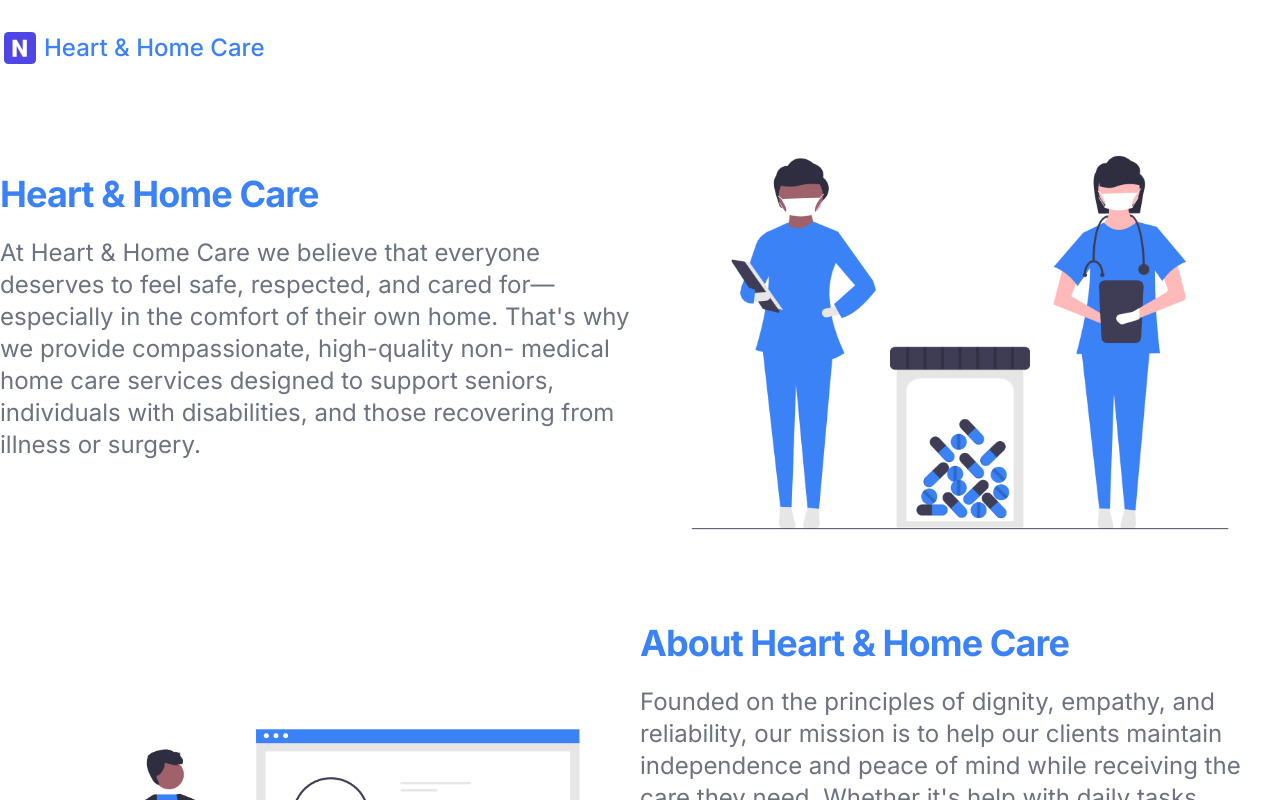
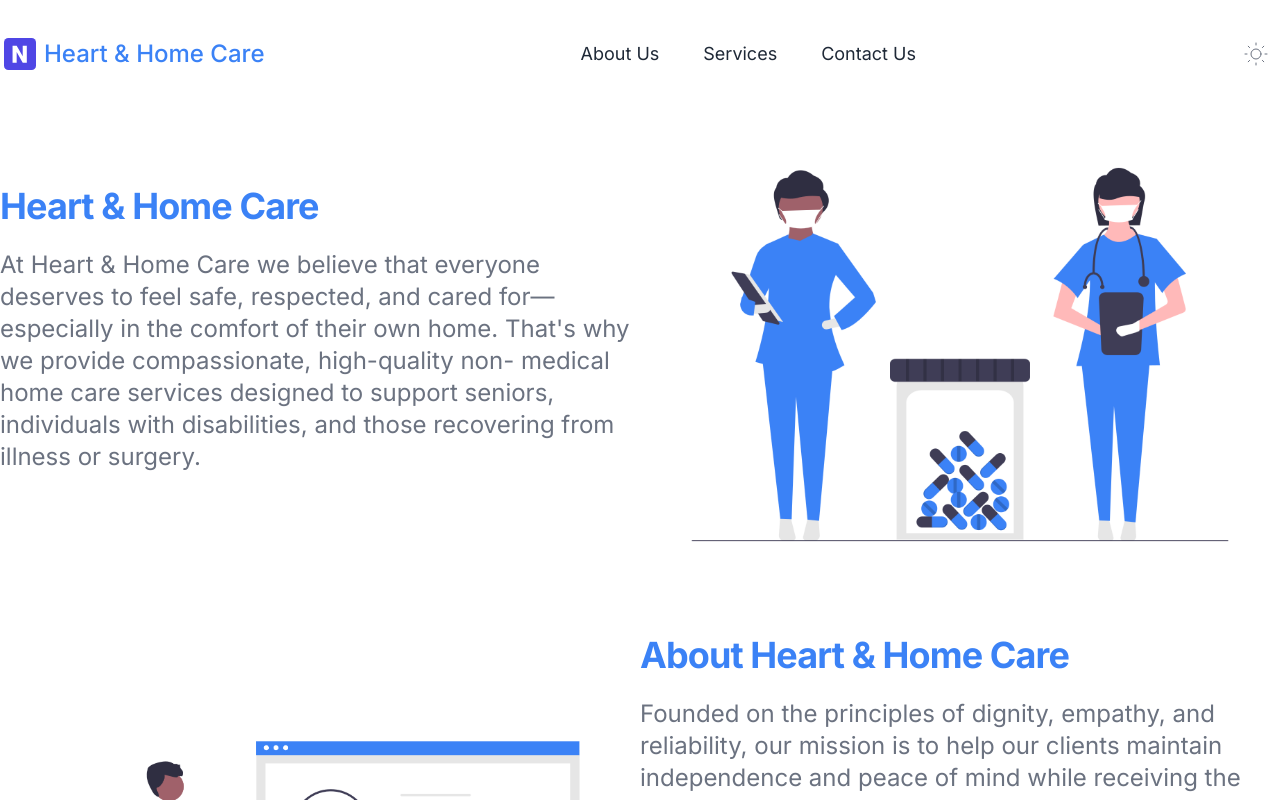
Before and after one commit to artoodeeto/twonet_site, a Next.js app: page / in a window 1280 px wide. Shown: the top 800 px of the page. Built offline with nearby package versions, Linux system fonts and the light colour scheme.

Commit message:
fixed nav

```diff
--- a/src/components/Contact.tsx
+++ b/src/components/Contact.tsx
@@ -8,7 +8,7 @@ const Contact = () => {
   return (
     <Container className="flex flex-wrap">
       <div
-        id="about"
+        id="contact"
         className="flex items-center justify-center w-full lg:w-1/2"
       >
         <div className="">
--- a/src/components/Navbar.tsx
+++ b/src/components/Navbar.tsx
@@ -3,6 +3,7 @@ import Link from "next/link";
 import ThemeChanger from "./DarkSwitch";
 import Image from "next/image";
 import {Disclosure} from "@headlessui/react";
+
 export const Navbar = () => {
   const navigation = [
     {
@@ -23,7 +24,7 @@ export const Navbar = () => {
     <div className="w-full">
       <nav className="container relative flex flex-wrap items-center justify-between p-8 mx-auto lg:justify-between xl:px-1">
         {/* Logo  */}
-        <Link href="/">
+        <Link href="#">
           <span className="flex items-center space-x-2 text-2xl font-medium text-blue-500 dark:text-gray-100">
             <span>
               <Image
@@ -37,12 +38,26 @@ export const Navbar = () => {
             <span>Heart & Home Care</span>
           </span>
         </Link>
+
+        {/* get started  */}
+        <div className="gap-3 nav__item mr-2 lg:flex ml-auto lg:ml-0 lg:order-2">
+          <ThemeChanger />
+          {/* <div className="hidden mr-3 lg:flex nav__item">
+            <Link
+              href="/"
+              className="px-6 py-2 text-white bg-blue-600 rounded-md md:ml-5"
+            >
+              Get Started
+            </Link>
+          </div> */}
+        </div>
+
         {/* <Disclosure>
           {({open}) => (
             <>
               <Disclosure.Button
                 aria-label="Toggle Menu"
-                className="px-2 py-1 text-gray-500 rounded-md lg:hidden hover:text-indigo-500 focus:text-indigo-500 focus:bg-indigo-100 focus:outline-none dark:text-gray-300 dark:focus:bg-trueGray-700"
+                className="px-2 py-1 text-gray-500 rounded-md lg:hidden hover:text-blue-500 focus:text-blue-500 focus:bg-blue-100 focus:outline-none dark:text-gray-300 dark:focus:bg-trueGray-700"
               >
                 <svg
                   className="w-6 h-6 fill-current"
@@ -70,15 +85,15 @@ export const Navbar = () => {
                   {navigation.map((item, index) => (
                     <Link
                       key={index}
-                      href="/"
-                      className="w-full px-4 py-2 -ml-4 text-gray-500 rounded-md dark:text-gray-300 hover:text-indigo-500 focus:text-indigo-500 focus:bg-indigo-100 dark:focus:bg-gray-800 focus:outline-none"
+                      href={`${item.href}`}
+                      className="w-full px-4 py-2 -ml-4 text-gray-500 rounded-md dark:text-gray-300 hover:text-blue-500 focus:text-blue-500 focus:bg-blue-100 dark:focus:bg-gray-800 focus:outline-none"
                     >
-                      {item}
+                      {item.label}
                     </Link>
                   ))}
                   <Link
                     href="/"
-                    className="w-full px-6 py-2 mt-3 text-center text-white bg-indigo-600 rounded-md lg:ml-5"
+                    className="w-full px-6 py-2 mt-3 text-center text-white bg-blue-600 rounded-md lg:ml-5"
                   >
                     Get Started
                   </Link>
@@ -89,7 +104,7 @@ export const Navbar = () => {
         </Disclosure> */}
 
         {/* menu  */}
-        {/* <div className="hidden text-center lg:flex lg:items-center">
+        <div className="hidden text-center lg:flex lg:items-center">
           <ul className="items-center justify-end flex-1 pt-6 list-none lg:pt-0 lg:flex">
             {navigation.map((menu, index) => (
               <li className="mr-3 nav__item" key={index}>
@@ -102,7 +117,7 @@ export const Navbar = () => {
               </li>
             ))}
           </ul>
-        </div> */}
+        </div>
       </nav>
     </div>
   );
```
